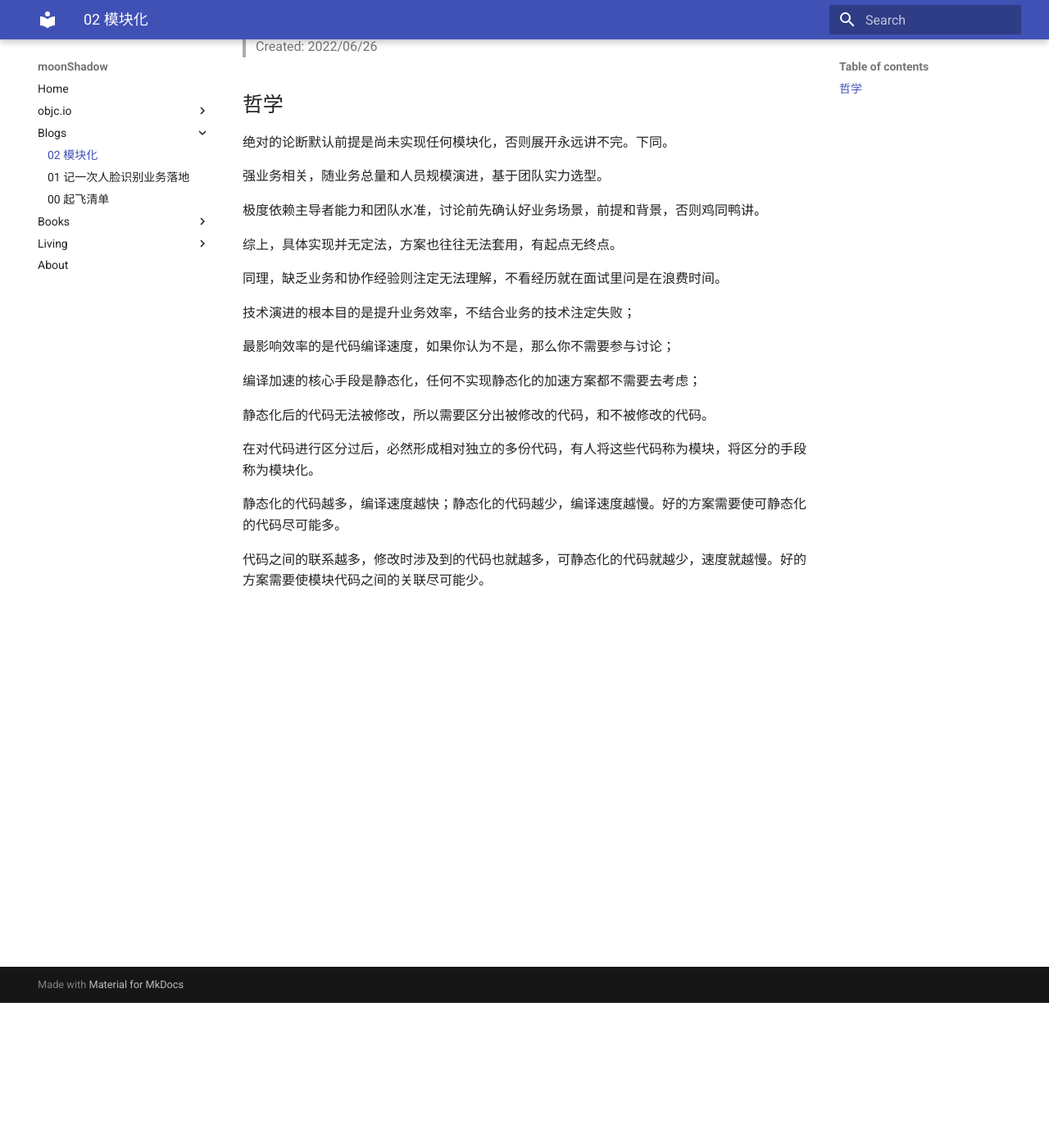
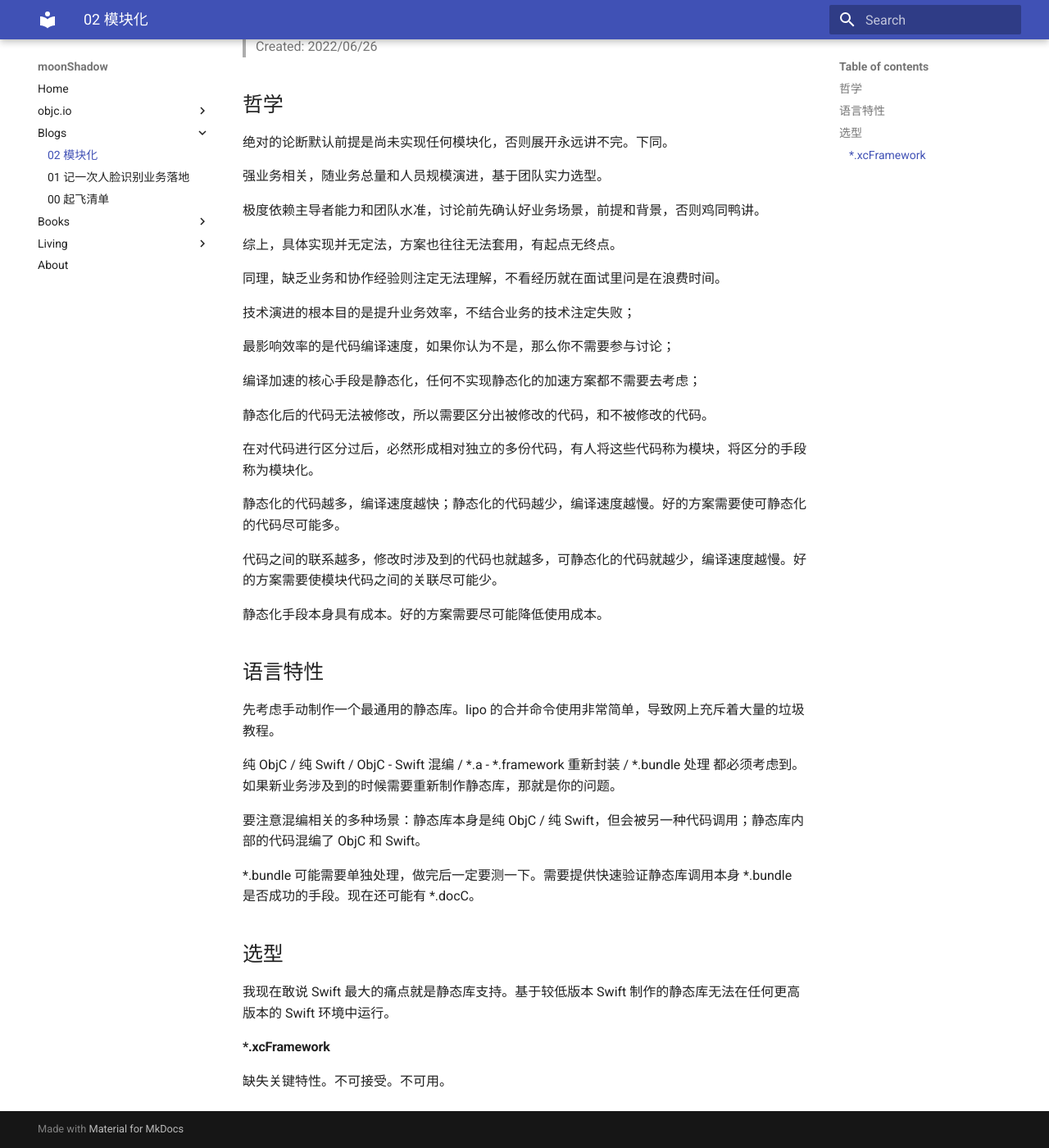
Before and after one commit to darkThanBlack/darkThanBlack.github.io, an MkDocs documentation site: the page built from docs/blogs/02-modularize.md, in a window 1280 px wide and 1400 px high, scrolled down 177 px. Shown: the whole window at 82% size. Built offline with MkDocs 1.6.1 and Material for MkDocs 9.7.7, drawn with Linux system fonts in a browser that asks for light colours.

Commit message:
[feat] modularize tmp

```diff
--- a/docs/blogs/02-modularize.md
+++ b/docs/blogs/02-modularize.md
@@ -34,4 +34,32 @@
 
 静态化的代码越多，编译速度越快；静态化的代码越少，编译速度越慢。好的方案需要使可静态化的代码尽可能多。
 
-代码之间的联系越多，修改时涉及到的代码也就越多，可静态化的代码就越少，速度就越慢。好的方案需要使模块代码之间的关联尽可能少。
+代码之间的联系越多，修改时涉及到的代码也就越多，可静态化的代码就越少，编译速度越慢。好的方案需要使模块代码之间的关联尽可能少。
+
+静态化手段本身具有成本。好的方案需要尽可能降低使用成本。
+
+
+
+## 语言特性
+
+先考虑手动制作一个最通用的静态库。lipo 的合并命令使用非常简单，导致网上充斥着大量的垃圾教程。
+
+
+
+纯 ObjC / 纯 Swift / ObjC - Swift 混编 / *.a - *.framework 重新封装 / *.bundle 处理 都必须考虑到。如果新业务涉及到的时候需要重新制作静态库，那就是你的问题。
+
+要注意混编相关的多种场景：静态库本身是纯 ObjC / 纯 Swift，但会被另一种代码调用；静态库内部的代码混编了 ObjC 和 Swift。
+
+*.bundle 可能需要单独处理，做完后一定要测一下。需要提供快速验证静态库调用本身 *.bundle 是否成功的手段。现在还可能有 *.docC。
+
+
+
+## 选型
+
+我现在敢说 Swift 最大的痛点就是静态库支持。基于较低版本 Swift 制作的静态库无法在任何更高版本的 Swift 环境中运行。
+
+
+
+#### *.xcFramework
+
+缺失关键特性。不可接受。不可用。
```
